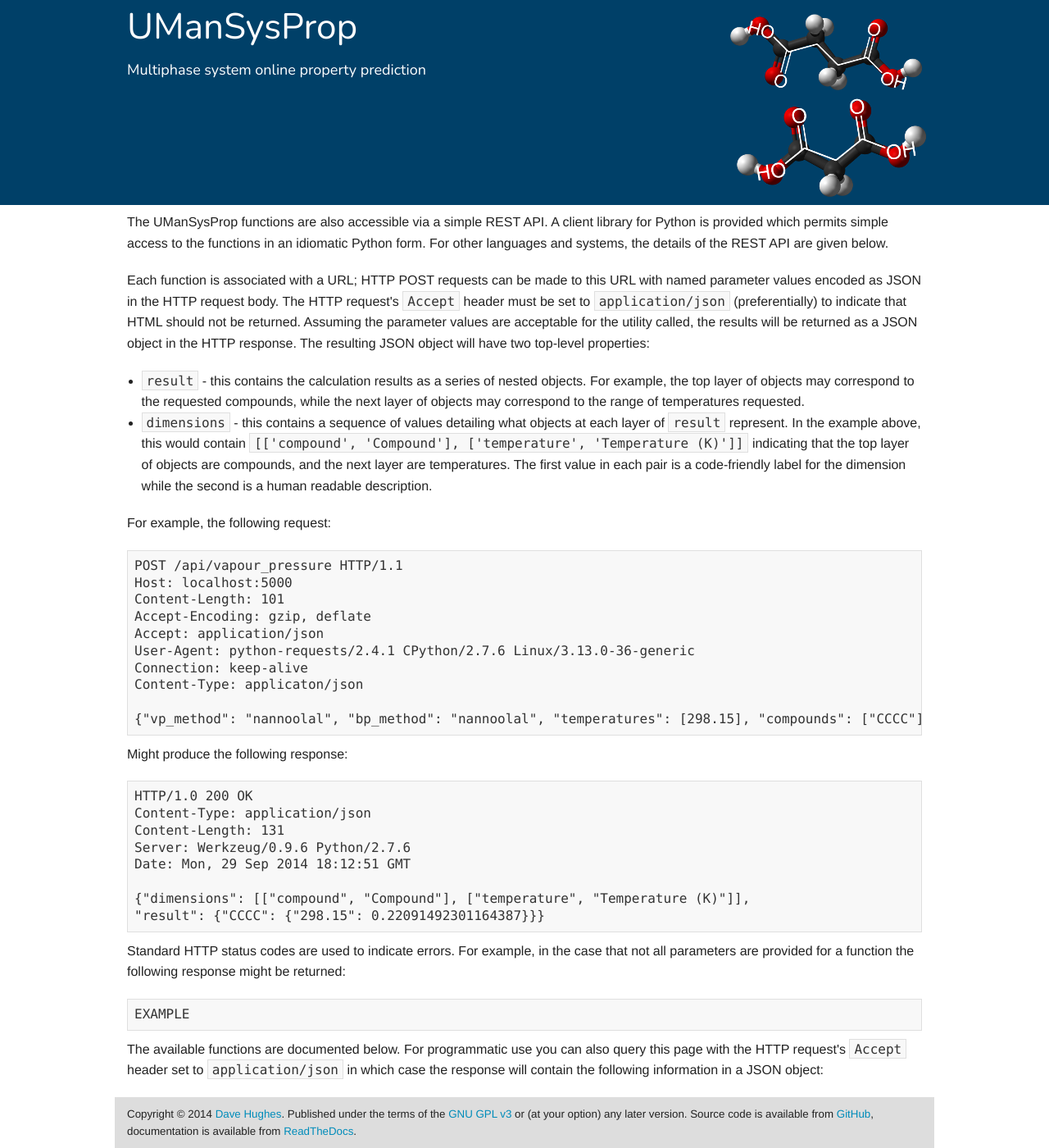
After one commit to waveform-computing/umansysprop, a Flask app: template umansysprop/templates/api.html in a window 1280 px wide. The commit adds this page. Shown: the whole page at 82% size. Run offline with Flask 2, Linux system fonts and the light colour scheme; the template is opened without the code that fills it, so the values that code supplies are empty.

Commit message:
Enhanced API docs
API documentation now renders nicely in HTML with ReST conversion of
handler docstrings.

```diff
--- a/umansysprop/__init__.py
+++ b/umansysprop/__init__.py
@@ -39,13 +39,12 @@
 __platforms__    = 'ALL'
 
 __requires__ = [
-    'Flask',
-    'wtforms',
+    'requests',
     ]
 
 __extra_requires__ = {
     'server': ['Flask', 'wtforms'],
-    'client': ['requests'],
+    'client': [],
     'doc':    ['sphinx'],
     }
 
--- a/umansysprop/server.py
+++ b/umansysprop/server.py
@@ -30,13 +30,12 @@
     )
 str = type('')
 
-import sys
-import io
-import os
+import re
 import pkgutil
 import json
 
-from flask import Flask, request, render_template, make_response, jsonify
+from flask import Flask, request, url_for, render_template, make_response, jsonify
+from docutils import core
 
 from . import tools
 from . import renderers
@@ -62,15 +61,49 @@
         )
 
 
+indent_re = re.compile(r'^\s*')
+def render_docs(docstring):
+    if not isinstance(docstring, str):
+        docstring = docstring.decode('utf-8')
+    indent = None
+    s = ''
+    for line in docstring.splitlines():
+        if indent is None:
+            if line.lstrip():
+                indent = indent_re.search(line).group(0)
+                s = line[len(indent):] + '\n'
+        elif line.startswith(indent):
+            s += line[len(indent):] + '\n'
+        else:
+            s += line + '\n'
+    docstring = s
+    result = core.publish_parts(
+            docstring, writer_name='html', settings_overrides={
+                'input_encoding': 'unicode',
+                'output_encoding': 'unicode',
+                })
+    return result['fragment']
+
+
 @app.route('/api')
 def api():
-    mimetype = request.accept_mimetypes.best_match(['text/html', 'application/json'])
+    mimetype = request.accept_mimetypes.best_match([
+        'text/html',
+        'application/json',
+        ])
     if mimetype == 'text/html':
-        pass
+        return render_template(
+            'api.html',
+            title='JSON API Documentation',
+            tools=tools,
+            render_docs=render_docs,
+            )
     elif mimetype == 'application/json':
         return jsonify(**{
             mod_name: {
-                'doc': mod.__doc__.strip(),
+                'url': url_for('call', name=mod_name),
+                'title': (mod.__doc__ or '').strip(),
+                'doc': (mod.handler.__doc__ or '').strip(),
                 'params': [
                     field.name for field in mod.HandlerForm()
                     ],
--- a/umansysprop/static/app.css
+++ b/umansysprop/static/app.css
@@ -31,3 +31,32 @@
     display: inline;
     width: auto;
 }
+
+pre code {
+    display: block;
+    margin: 10px 0;
+    padding: 0.5em;
+    overflow-x: auto;
+    line-height: 1.3rem;
+    color: #333;
+}
+
+p a.citation-reference {
+    font-size: 0.8em;
+}
+
+table.docutils.citation {
+    border: 0 none;
+    margin-bottom: 0;
+    width: auto;
+}
+
+table.docutils.citation td.label {
+    background: transparent;
+    padding: none;
+    font-size: 0.8em;
+    line-height: 1.125rem;
+    padding: 0.5625rem 0.625rem;
+    width: 10em;
+    text-align: left;
+}
--- /dev/null
+++ b/umansysprop/templates/api.html
@@ -0,0 +1,79 @@
+{% extends "layout.html" %}
+{% block content %}
+{{ super() }}
+<div class="row">
+  <div class="small-12 columns">
+    <p>The UManSysProp functions are also accessible via a simple REST API.  A
+    client library for Python is provided which permits simple access to the
+    functions in an idiomatic Python form. For other languages and systems, the
+    details of the REST API are given below.</p>
+
+    <p>Each function is associated with a URL; HTTP POST requests can be made
+    to this URL with named parameter values encoded as JSON in the HTTP request
+    body. The HTTP request's <code>Accept</code> header must be set to
+    <code>application/json</code> (preferentially) to indicate that HTML should
+    not be returned. Assuming the parameter values are acceptable for the
+    utility called, the results will be returned as a JSON object in the HTTP
+    response. The resulting JSON object will have two top-level properties:</p>
+
+    <ul>
+      <li><code>result</code> - this contains the calculation results as a
+      series of nested objects.  For example, the top layer of objects may
+      correspond to the requested compounds, while the next layer of objects
+      may correspond to the range of temperatures requested.</li>
+      <li><code>dimensions</code> - this contains a sequence of values
+      detailing what objects at each layer of <code>result</code> represent. In
+      the example above, this would contain <code>[['compound', 'Compound'],
+      ['temperature', 'Temperature (K)']]</code> indicating that the top layer
+      of objects are compounds, and the next layer are temperatures.  The first
+      value in each pair is a code-friendly label for the dimension while the
+      second is a human readable description.</li>
+    </ul>
+
+    <p>For example, the following request:</p>
+
+    <pre><code>POST /api/vapour_pressure HTTP/1.1
+Host: localhost:5000
+Content-Length: 101
+Accept-Encoding: gzip, deflate
+Accept: application/json
+User-Agent: python-requests/2.4.1 CPython/2.7.6 Linux/3.13.0-36-generic
+Connection: keep-alive
+Content-Type: applicaton/json
+
+{"vp_method": "nannoolal", "bp_method": "nannoolal", "temperatures": [298.15], "compounds": ["CCCC"]}</code></pre>
+
+    <p>Might produce the following response:</p>
+
+    <pre><code>HTTP/1.0 200 OK
+Content-Type: application/json
+Content-Length: 131
+Server: Werkzeug/0.9.6 Python/2.7.6
+Date: Mon, 29 Sep 2014 18:12:51 GMT
+
+{"dimensions": [["compound", "Compound"], ["temperature", "Temperature (K)"]],
+"result": {"CCCC": {"298.15": 0.22091492301164387}}}</code></pre>
+
+    <p>Standard HTTP status codes are used to indicate errors. For example, in
+    the case that not all parameters are provided for a function the following
+    response might be returned:</p>
+
+    <pre><code>EXAMPLE</code></pre>
+
+    <p>The available functions are documented below. For programmatic use you
+    can also query this page with the HTTP request's <code>Accept</code> header
+    set to <code>application/json</code> in which case the response will
+    contain the following information in a JSON object:</p>
+
+    {% for name, tool in tools.items()|sort %}
+    <hr>
+    <h3>{{ tool.__doc__ }}</h3>
+    <ul class="no-bullet">
+    <li><strong>URL:</strong> <code>{{ url_for('call', name=name) }}</code></li>
+    <li><strong>Parameters:</strong> <code>{{ tool.HandlerForm()|join(', ', attribute='name') }}</code></li>
+  </ul>
+    <p>{{ render_docs(tool.handler.__doc__ or '')|safe }}</p>
+    {% endfor %}
+  </div>
+</div>
+{% endblock %}
--- a/umansysprop/templates/index.html
+++ b/umansysprop/templates/index.html
@@ -6,9 +6,9 @@
     <p>UManSysProp is an online facility for calculating the properties of
     individual organic molecules and ensemble mixtures. Built using <a
     href="http://openbabel.org/wiki/Main_Page">open source chemical
-    informatics</a>, the facilities provided are divided according to broad
-    applications. Click on each tab above for a description of that
-    application.</p>
+    informatics</a>, the facilities are provided via a browser-friendly
+    web-interface and a programmer friendly <a href="{{ url_for('api') }}">JSON
+    API</a>.</p>
 
     <p>Rather than automatically choosing a technique for each calculation,
     users have the option to select from a wide range of peer reviewed methods.
--- a/umansysprop/tools/test.py
+++ b/umansysprop/tools/test.py
@@ -18,8 +18,7 @@
 # umansysprop.  If not, see <http://www.gnu.org/licenses/>.
 
 """
-A module demonstrating the construction of calculations for the UManSysProp web
-server.
+Demo function
 """
 
 from __future__ import (
```
Also changed, not shown: umansysprop/client.py (+8 -7 lines).
